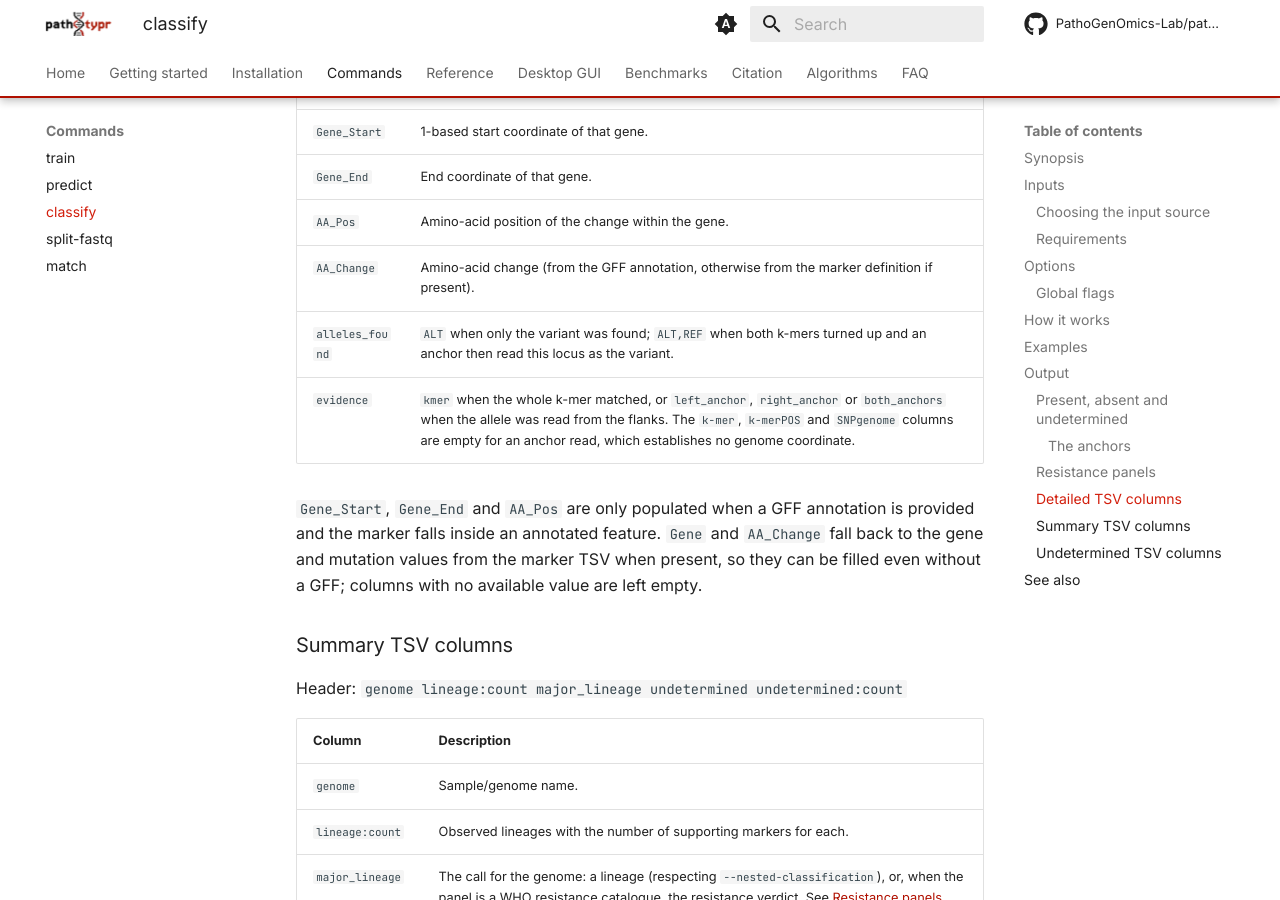
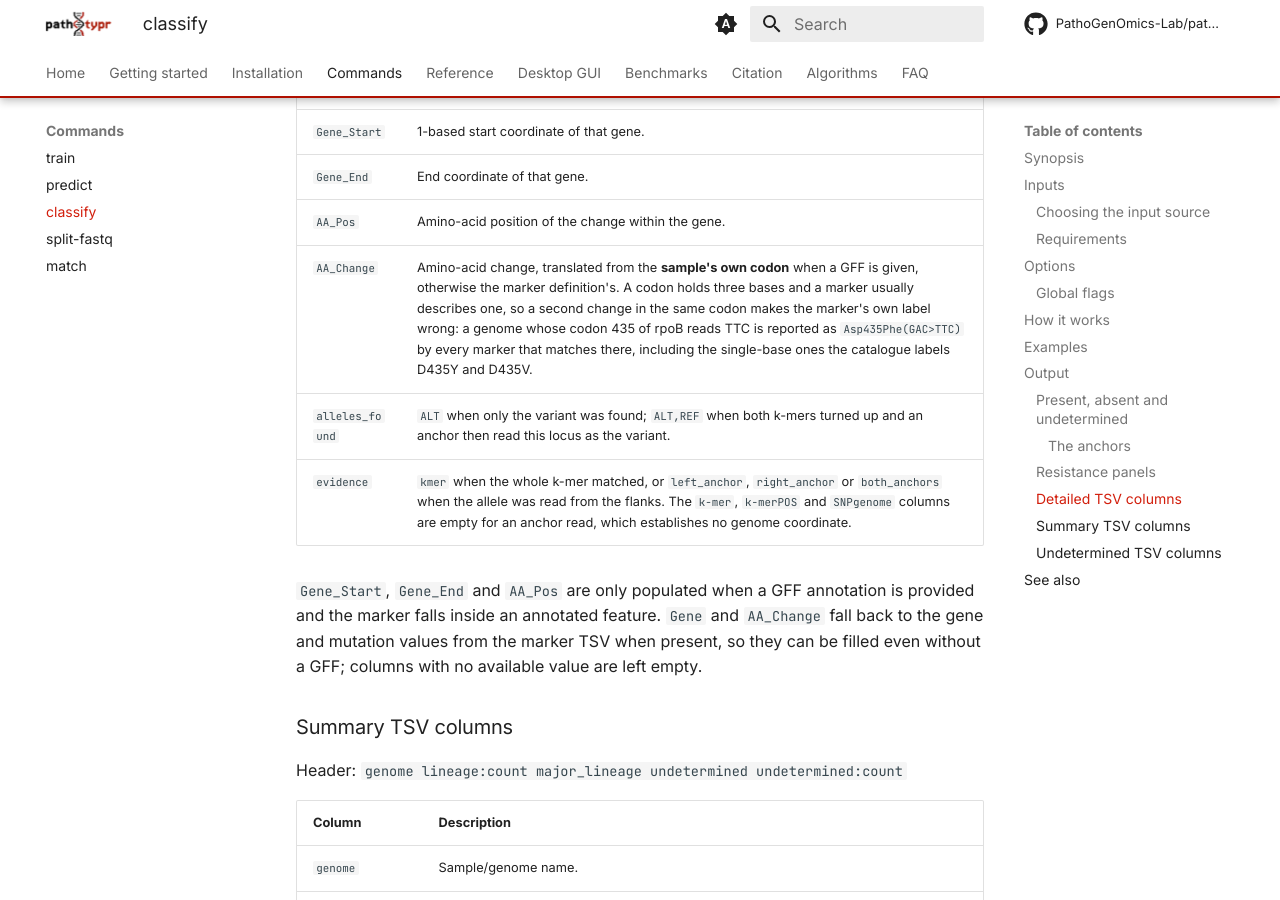
Before and after one commit to PathoGenOmics-Lab/pathotypr, an MkDocs documentation site: the page built from docs/classify.md, in a window 1280 px wide and 900 px high, scrolled down 9737 px. Built offline with MkDocs 1.6.1 and Material for MkDocs 9.7.7, drawn with Linux system fonts in a browser that asks for light colours; comment, search, counter and statistics services are not loaded.

Commit message:
Document that the amino acid comes from the sample's codon
The classify, output and algorithm pages say what AA_Change now translates, and why a marker's own label can disagree with it.

```diff
--- a/docs/classify.md
+++ b/docs/classify.md
@@ -311,7 +311,7 @@ Header: `genome	k-mer	k-merPOS	SNPgenome	SNPreference	REF	ALT	lineage	Gene	Gene_
 | `Gene_Start` | 1-based start coordinate of that gene. |
 | `Gene_End` | End coordinate of that gene. |
 | `AA_Pos` | Amino-acid position of the change within the gene. |
-| `AA_Change` | Amino-acid change (from the GFF annotation, otherwise from the marker definition if present). |
+| `AA_Change` | Amino-acid change, translated from the **sample's own codon** when a GFF is given, otherwise the marker definition's. A codon holds three bases and a marker usually describes one, so a second change in the same codon makes the marker's own label wrong: a genome whose codon 435 of rpoB reads TTC is reported as `Asp435Phe(GAC>TTC)` by every marker that matches there, including the single-base ones the catalogue labels D435Y and D435V. |
 | `alleles_found` | `ALT` when only the variant was found; `ALT,REF` when both k-mers turned up and an anchor then read this locus as the variant. |
 | `evidence` | `kmer` when the whole k-mer matched, or `left_anchor`, `right_anchor` or `both_anchors` when the allele was read from the flanks. The `k-mer`, `k-merPOS` and `SNPgenome` columns are empty for an anchor read, which establishes no genome coordinate. |
 
```
Also changed, not shown: docs/algorithms/assembly-classification.md (+1 -1 lines), docs/output-files.md (+1 -1 lines).
